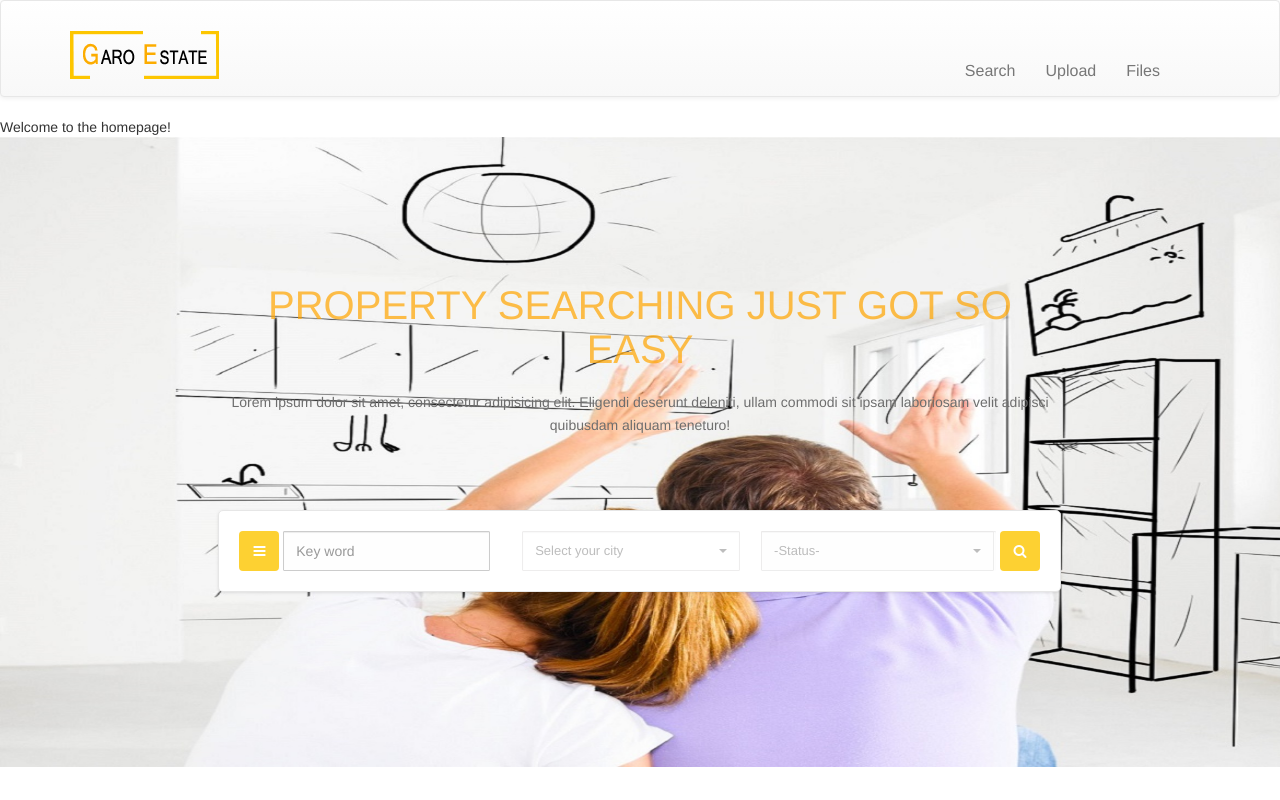
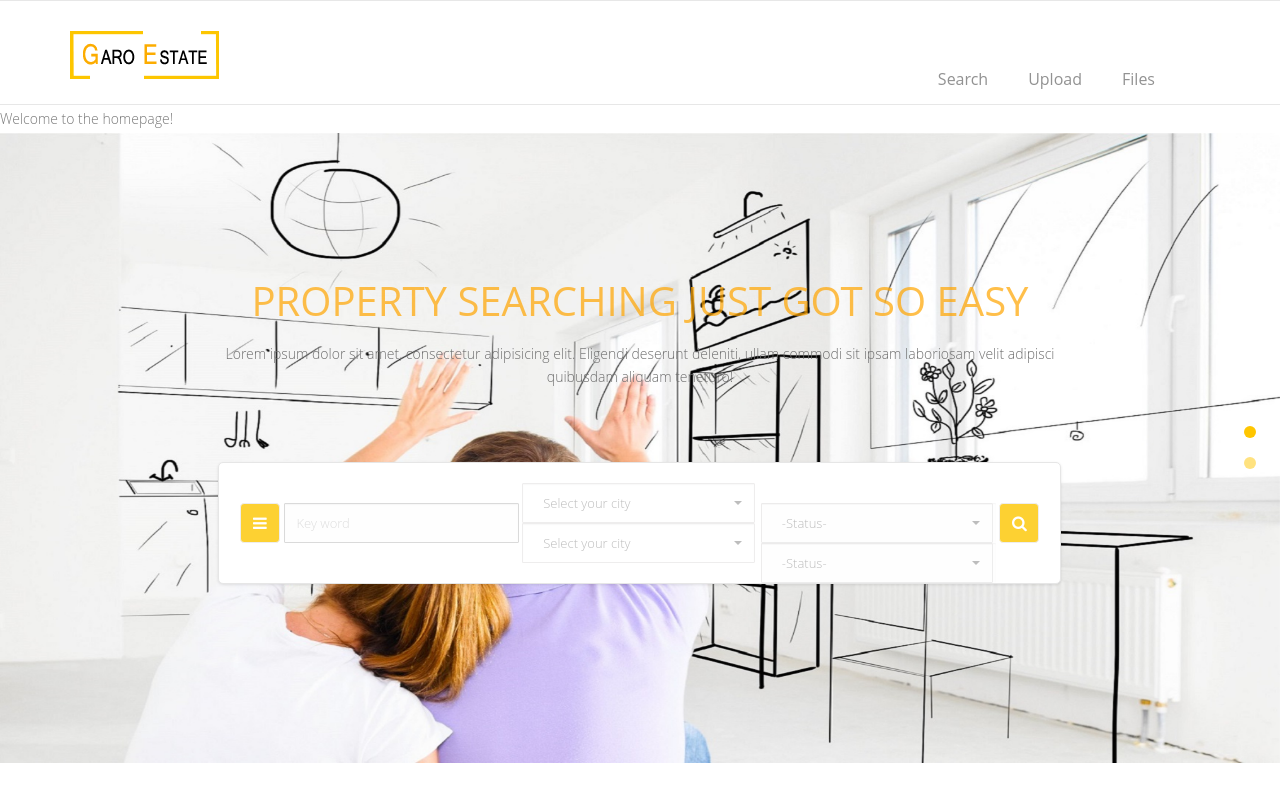
Before and after one commit to JangasMonsterPlace/flask-webapp, a Flask app: page / in a window 1280 px wide. Run offline with Flask 2, Linux system fonts and the light colour scheme; some libraries are stand-ins or nearby versions.

Commit message:
fixed imports

```diff
--- a/app/templates/base.html
+++ b/app/templates/base.html
@@ -5,8 +5,23 @@
     <meta http-equiv="X-UA-Compatible" content="IE=edge">
     <meta name="viewport" content="width=device-width, initial-scale=1.0">
     <title>Data</title>
+    <link type="text/css" rel="stylesheet" href="static/assets/css/normalize.css">
+    <link type="text/css" rel="stylesheet" href="static/assets/css/font-awesome.min.css">
+    <link type="text/css" rel="stylesheet" href="static/assets/css/fontello.css">
+    <link type="text/css" href="static/assets/fonts/icon-7-stroke/css/pe-icon-7-stroke.css" rel="stylesheet">
+    <link type="text/css" href="static/assets/fonts/icon-7-stroke/css/helper.css" rel="stylesheet">
+    <link type="text/css" href="static/assets/css/animate.css" rel="stylesheet" media="screen">
+    <link type="text/css" rel="stylesheet" href="static/assets/css/bootstrap-select.min.css">
+    <link type="text/css" rel="stylesheet" href="static/assets/bootstrap/css/bootstrap.min.css">
+    <link type="text/css" rel="stylesheet" href="static/assets/css/icheck.min_all.css">
+    <link type="text/css" rel="stylesheet" href="static/assets/css/price-range.css">
+    <link type="text/css" rel="stylesheet" href="static/assets/css/owl.carousel.css">
+    <link type="text/css" rel="stylesheet" href="static/assets/css/owl.theme.css">
+    <link type="text/css" rel="stylesheet" href="static/assets/css/owl.transitions.css">
+    <link type="text/css" rel="stylesheet" href="static/assets/css/style.css">
+    <link type="text/css" rel="stylesheet" href="static/assets/css/responsive.css">
 
-    <link rel="stylesheet" type="text/css" href="static/assets/css/style.css">
+    <!-- <link rel="stylesheet" type="text/css" href="static/assets/css/style.css">
     <link rel="stylesheet" type="text/css" href="static/assets/css/animate.css">
     <link rel="stylesheet" type="text/css" href="static/assets/css/bootstrap-select.min.css">
     <link rel="stylesheet" type="text/css" href="static/assets/css/font-awesome.min.css">
@@ -21,10 +36,25 @@
     <link rel="stylesheet" type="text/css" href="static/assets/css/wizard.css">
     <link rel="stylesheet" type="text/css" href="static/assets/css/normalize.css">
     <link rel="stylesheet" type="text/css" href="static/assets/css/responsive.css">
-    <link rel="stylesheet" type="text/css" href="static/assets/bootstrap/css/bootstrap.css">
+    <link rel="stylesheet" type="text/css" href="static/assets/bootstrap/css/bootstrap.css"> -->
+
 
     <link rel="stylesheet" type="text/css" href="static/custom.css">
+
+
+    <script src="static/assets/js/modernizr-2.6.2.min.js"></script>
+    <script src="static/assets/js/jquery-1.10.2.min.js"></script>
     <script src="static/assets/bootstrap/js/bootstrap.min.js" defer></script>
+    <script src="static/assets/js/bootstrap-select.min.js"></script>
+    <script src="static/assets/js/bootstrap-hover-dropdown.js"></script>
+    <script src="static/assets/js/easypiechart.min.js"></script>
+    <script src="static/assets/js/jquery.easypiechart.min.js"></script>
+    <script src="static/assets/js/owl.carousel.min.js"></script>
+    <script src="static/assets/js/wow.js"></script>
+    <script src="static/assets/js/icheck.min.js"></script>
+    <script src="static/assets/js/price-range.js"></script>
+    <script src="static/assets/js/main.js"></script>
+
 
 </head>
 <body>
```
